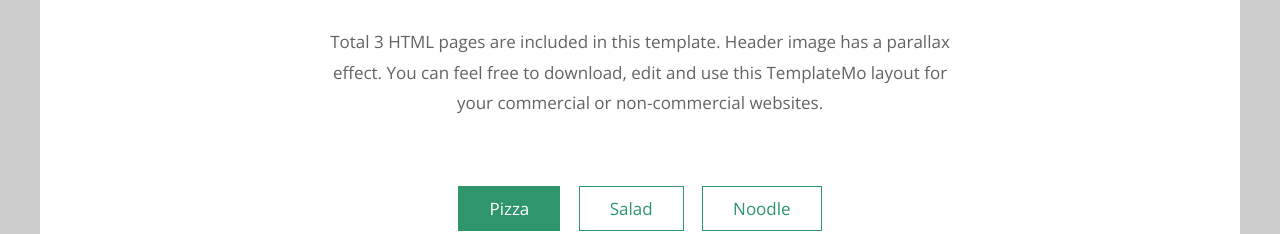
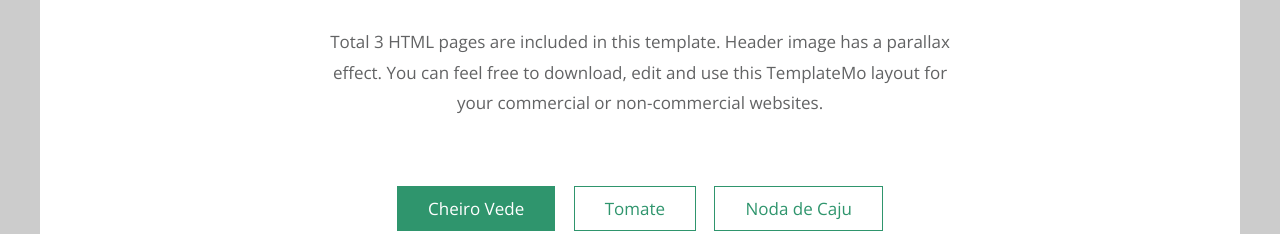
Before and after one commit to mfelixss/niciuoss.github.io, a plain HTML site: page template/index.html in a window 1280 px wide. Shown: the part 566-800 px from the top of the page. Drawn offline with nearby package versions, Linux system fonts and the light colour scheme.

Commit message:
feat: alteraçõe nos 3 primeiros itens do html

```diff
--- a/template/index.html
+++ b/template/index.html
@@ -53,9 +53,9 @@ https://templatemo.com/tm-539-simple-house
 			<div class="tm-paging-links">
 				<nav>
 					<ul>
-						<li class="tm-paging-item"><a href="#" class="tm-paging-link active">Pizza</a></li>
-						<li class="tm-paging-item"><a href="#" class="tm-paging-link">Salad</a></li>
-						<li class="tm-paging-item"><a href="#" class="tm-paging-link">Noodle</a></li>
+						<li class="tm-paging-item"><a href="#" class="tm-paging-link active">Cheiro Vede</a></li>
+						<li class="tm-paging-item"><a href="#" class="tm-paging-link">Tomate</a></li>
+						<li class="tm-paging-item"><a href="#" class="tm-paging-link">Noda de Caju</a></li>
 					</ul>
 				</nav>
 			</div>
```
